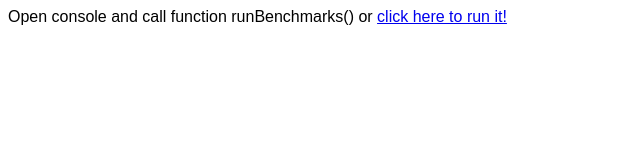
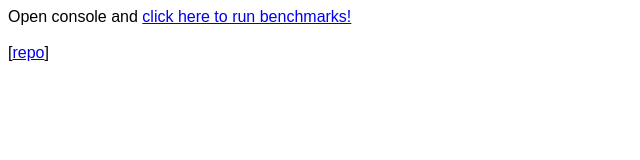
Before and after one commit to ramesaliyev/webassembly-square-benchmark, a plain HTML site: page index.html in a window 1280 px wide. Shown: the whole page, without its empty margins (0-640 px from the left). Drawn offline with Linux system fonts and the light colour scheme.

Commit message:
Add repo url to page

```diff
--- a/index.html
+++ b/index.html
@@ -12,7 +12,8 @@
     </style>
 </head>
 <body>
-    <span>Open console and call function runBenchmarks() or <a href="javascript:runBenchmarks()">click here to run it!</a></span>
+    <span>Open console and <a href="javascript:runBenchmarks()">click here to run benchmarks!</a></span><br><br>
+    [<a href="https://github.com/ramesaliyev/webassembly-square-benchmark">repo</a>]
     <script src="script.js"></script>
 </body>
 </html>
```
